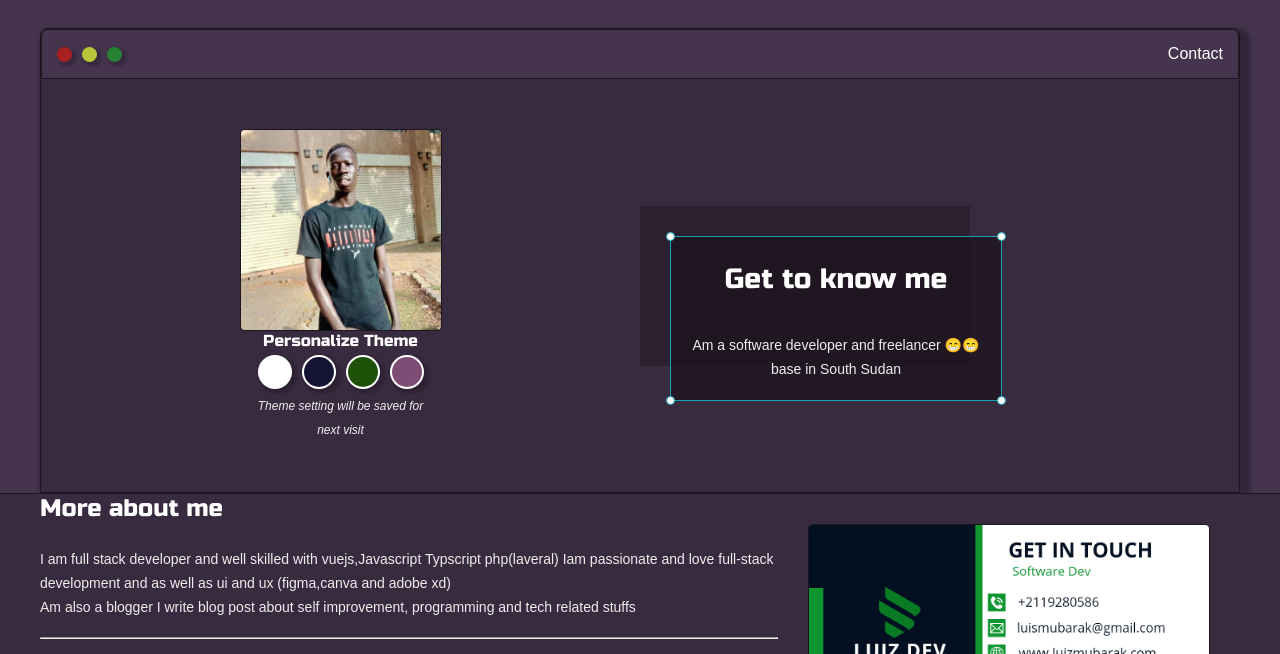
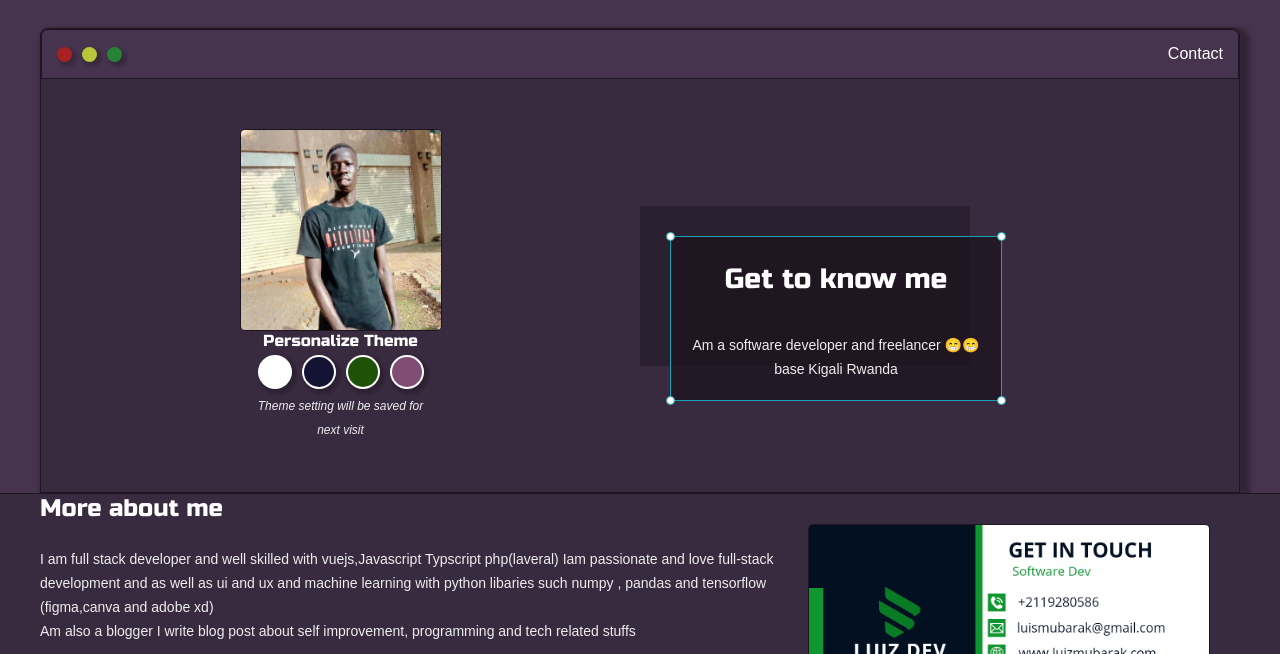
Before and after one commit to Louis12345642/Mubarak_kual, a website: page index.html in a window 1280 px wide. Shown: the part 132-786 px from the top of the page. Drawn offline with Linux system fonts and the light colour scheme; a web font is replaced by a local one.

Commit message:
updated the decription section

```diff
--- a/index.html
+++ b/index.html
@@ -86,7 +86,7 @@
           <h3>Get to know me</h3>
           <br>
           <p>
-            Am a software developer and freelancer 😁😁 base in South Sudan
+            Am a software developer and freelancer 😁😁 base Kigali Rwanda
 
 
           </p>
@@ -116,7 +116,7 @@
        <p>
          <br>
          I am full stack developer and well skilled with   vuejs,Javascript Typscript php(laveral)
-         Iam passionate and love full-stack development and as well as ui and ux (figma,canva and adobe xd)
+         Iam passionate and love full-stack development and as well as ui and ux and machine learning with python libaries such numpy , pandas and tensorflow (figma,canva and adobe xd)
          <p>Am also a blogger I write blog post about self improvement, programming and tech related stuffs</p>
        </p>
 
```
